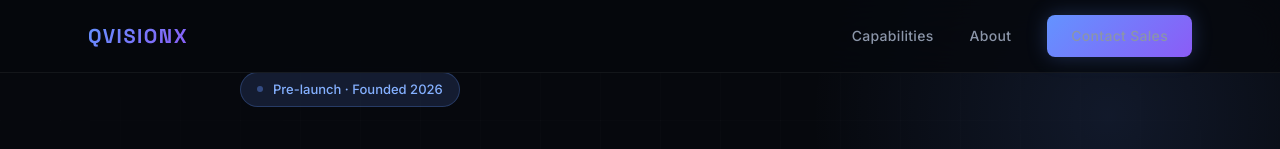
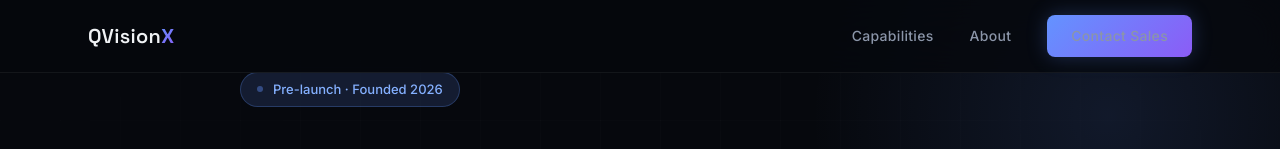
Before and after one commit to Subhrajyoti-researcher/qvisionx-AI, a website: page index.html in a window 1280 px wide. Shown: the top 149 px of the page. Drawn offline with Linux system fonts and the light colour scheme.

Commit message:
Update logo to QVisionX logotype with gradient X
Mixed-case logotype: "QVision" in regular weight, "X" with
blue-to-purple gradient accent. Applied to nav and footer.

Co-Authored-By: Claude Opus 4.6 <noreply@anthropic.com>

```diff
--- a/index.html
+++ b/index.html
@@ -61,12 +61,16 @@ nav {
 }
 .logo {
   font-family: var(--font-display);
-  font-size: 20px; font-weight: 700; letter-spacing: 1.5px;
+  font-size: 20px; font-weight: 600; letter-spacing: 0.3px;
+  color: var(--text-primary);
+  -webkit-text-fill-color: var(--text-primary);
+}
+.logo .logo-x {
+  font-weight: 700;
   background: var(--gradient-accent);
   -webkit-background-clip: text; -webkit-text-fill-color: transparent;
   background-clip: text;
 }
-.logo span { font-weight: 400; opacity: 0.6; -webkit-text-fill-color: var(--text-muted); }
 .nav-links { display: flex; align-items: center; gap: 36px; }
 .nav-links a {
   font-size: 14px; font-weight: 500; color: var(--text-secondary);
@@ -439,7 +443,7 @@ footer {
 <!-- NAV -->
 <nav>
   <div class="container nav-inner">
-    <a href="#" class="logo">QVISIONX</a>
+    <a href="#" class="logo">QVision<span class="logo-x">X</span></a>
     <div class="nav-links">
       <a href="#practices" class="link-item">Capabilities</a>
       <a href="#about" class="link-item">About</a>
@@ -730,7 +734,7 @@ footer {
 <footer>
   <div class="container footer-inner">
     <div class="footer-left">
-      <div class="logo">QVISIONX</div>
+      <div class="logo">QVision<span class="logo-x">X</span></div>
       <div class="footer-practices">Vision AI · Agentic AI · Physical AI · Quantum AI</div>
     </div>
     <div class="footer-right">
```
